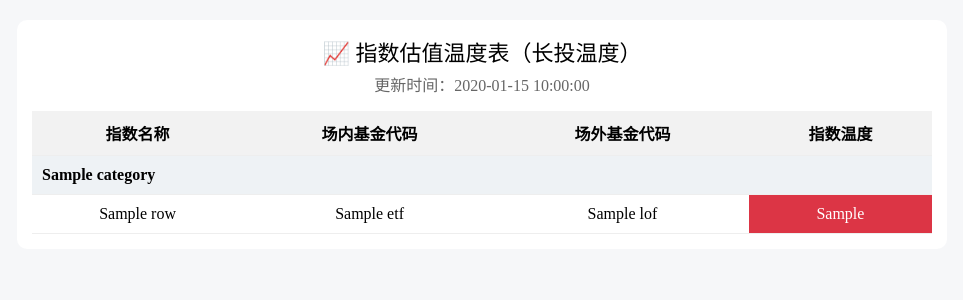
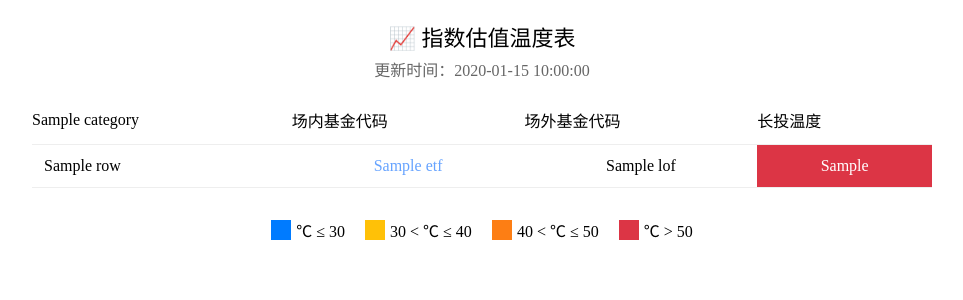
Before and after one commit to zysj8/valuation-dashboard, a Python web app: template templates/index.html in a window 1280 px wide. Shown: the top 300 px of the page, without its empty margins (158-1121 px from the left). Run offline with Jinja, Linux system fonts and the light colour scheme; the template is opened without the code that fills it: most values are stand-ins (such as "Sample title", 1, 10 or a date in 2020).

Commit message:
Update index.html

```diff
--- a/templates/index.html
+++ b/templates/index.html
@@ -5,48 +5,57 @@
 <meta name="viewport" content="width=device-width, initial-scale=1.0">
 <title>指数估值温度表</title>
 <style>
-body{font-family:Microsoft YaHei;margin:20px;background:#f6f7f9}
-.container{max-width:900px;margin:auto;background:white;padding:15px;border-radius:10px}
+body{font-family:Microsoft YaHei;margin:20px;background:#fff}
+.container{max-width:900px;margin:auto;background:#fff;padding:0}
 .title{text-align:center;font-size:22px;margin-bottom:5px}
 .time{text-align:center;color:#666;margin-bottom:15px}
-table{width:100%;border-collapse:collapse}
-td,th{padding:10px;text-align:center;border-bottom:1px solid #eee}
-th{background:#f2f2f2}
-.cate{background:#eef2f5;font-weight:bold;text-align:left}
+table{width:100%;border-collapse:collapse;margin-bottom:20px}
+td,th{padding:12px;text-align:center;border-bottom:1px solid #eee}
+/* 分类表头样式 */
+.cate-header th{background:#fff;text-align:left;font-weight:normal;padding:12px 0;border-bottom:1px solid #eee}
+.cate-name{text-align:left;font-weight:bold}
+/* 温度颜色规则 */
 .blue{background:#007bff;color:white}
 .yellow{background:#ffc107}
 .orange{background:#fd7e14;color:white}
 .red{background:#dc3545;color:white}
-.gray{background:#f2f2f2}
+/* 图例样式 */
+.legend{display:flex;justify-content:center;gap:20px;margin-top:30px;flex-wrap:wrap}
+.legend-item{display:flex;align-items:center;gap:5px}
+.legend-box{width:20px;height:20px;display:inline-block}
 </style>
 </head>
 <body>
 <div class="container">
-<div class="title">📈 指数估值温度表（长投温度）</div>
+<div class="title">📈 指数估值温度表</div>
 <div class="time">更新时间：{{ time }}</div>
-
-<table>
-  <thead>
-    <tr>
-      <th>指数名称</th>
-      <th>场内基金代码</th>
-      <th>场外基金代码</th>
-      <th>指数温度</th>
-    </tr>
-  </thead>
-  <tbody>
 
 {% set current_category = None %}
 {% for r in rows %}
     {% if r.category != current_category %}
         {% set current_category = r.category %}
-<tr><td colspan="4" class="cate">{{ r.category }}</td></tr>
+        <!-- 每个分类单独的表头，和原图一致 -->
+        <table>
+          <thead>
+            <tr class="cate-header">
+              <th class="cate-name">{{ r.category }}</th>
+              <th>场内基金代码</th>
+              <th>场外基金代码</th>
+              <th>{% if r.category == '行业指数' %}PB温度{% else %}长投温度{% endif %}</th>
+            </tr>
+          </thead>
+          <tbody>
     {% endif %}
-
+    <!-- 指数数据行 -->
     <tr>
-<td>{{ r.name }}</td>
-<td>{{ r.etf }}</td>
+        <td style="text-align:left">{{ r.name }}</td>
+        <td style="color:#66a3ff">{{ r.etf }}</td>
         <td>{{ r.lof }}</td>
+        {% if r.type == 'pb' %}
+            <!-- 行业指数用蓝色显示PB温度 -->
+            <td class="blue">{{ r.lt }}</td>
+        {% else %}
+            <!-- 其他指数用温度颜色规则 -->
             {% if r.lt <= 30 %}
                 <td class="blue">{{ r.lt }}</td>
             {% elif r.lt <= 40 %}
@@ -56,11 +65,21 @@ th{background:#f2f2f2}
             {% else %}
                 <td class="red">{{ r.lt }}</td>
             {% endif %}
+        {% endif %}
     </tr>
-
-{% endfor %}
+    {% if loop.last or rows[loop.index].category != current_category %}
         </tbody>
         </table>
+    {% endif %}
+{% endfor %}
+
+<!-- 底部图例 -->
+<div class="legend">
+    <div class="legend-item"><span class="legend-box" style="background:#007bff"></span>℃ ≤ 30</div>
+    <div class="legend-item"><span class="legend-box" style="background:#ffc107"></span>30 < ℃ ≤ 40</div>
+    <div class="legend-item"><span class="legend-box" style="background:#fd7e14"></span>40 < ℃ ≤ 50</div>
+    <div class="legend-item"><span class="legend-box" style="background:#dc3545"></span>℃ > 50</div>
+</div>
 
 </div>
 </body>
```
Lines whose indentation alone changed are shown as unchanged.
